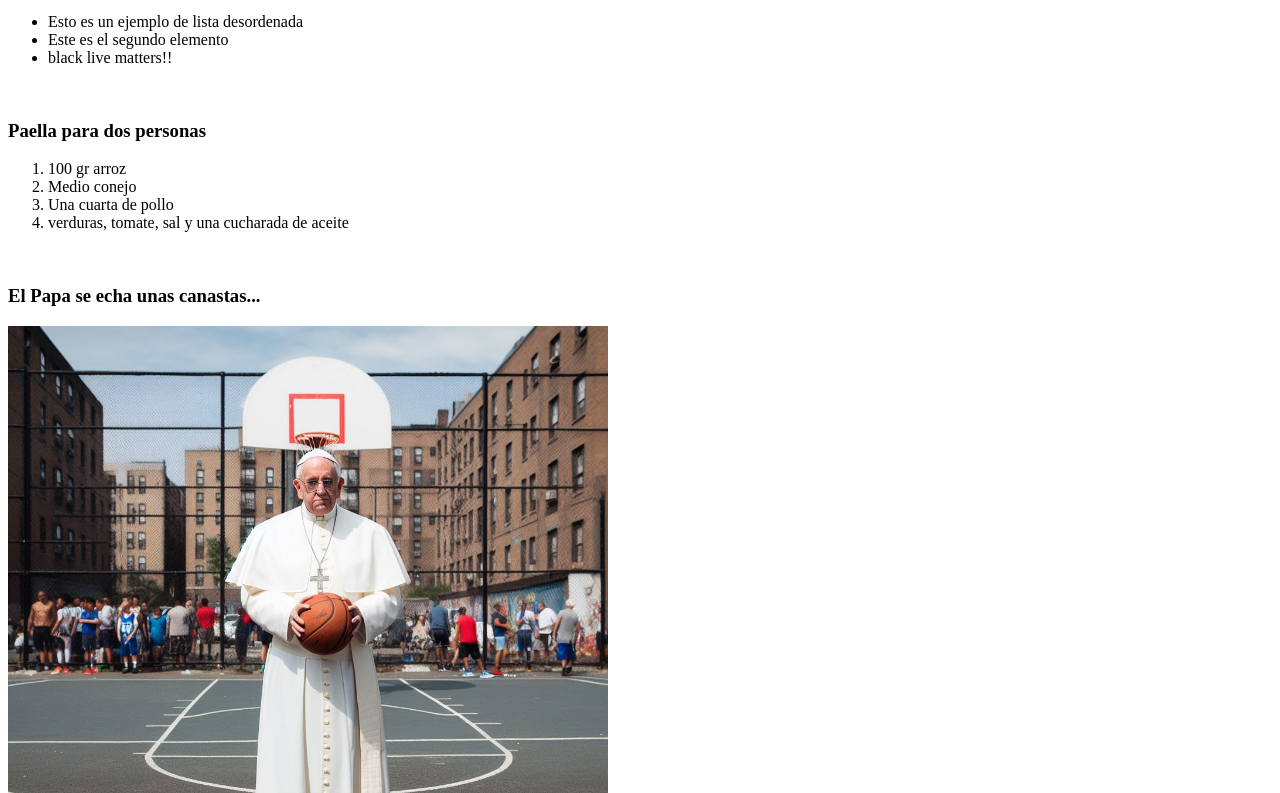
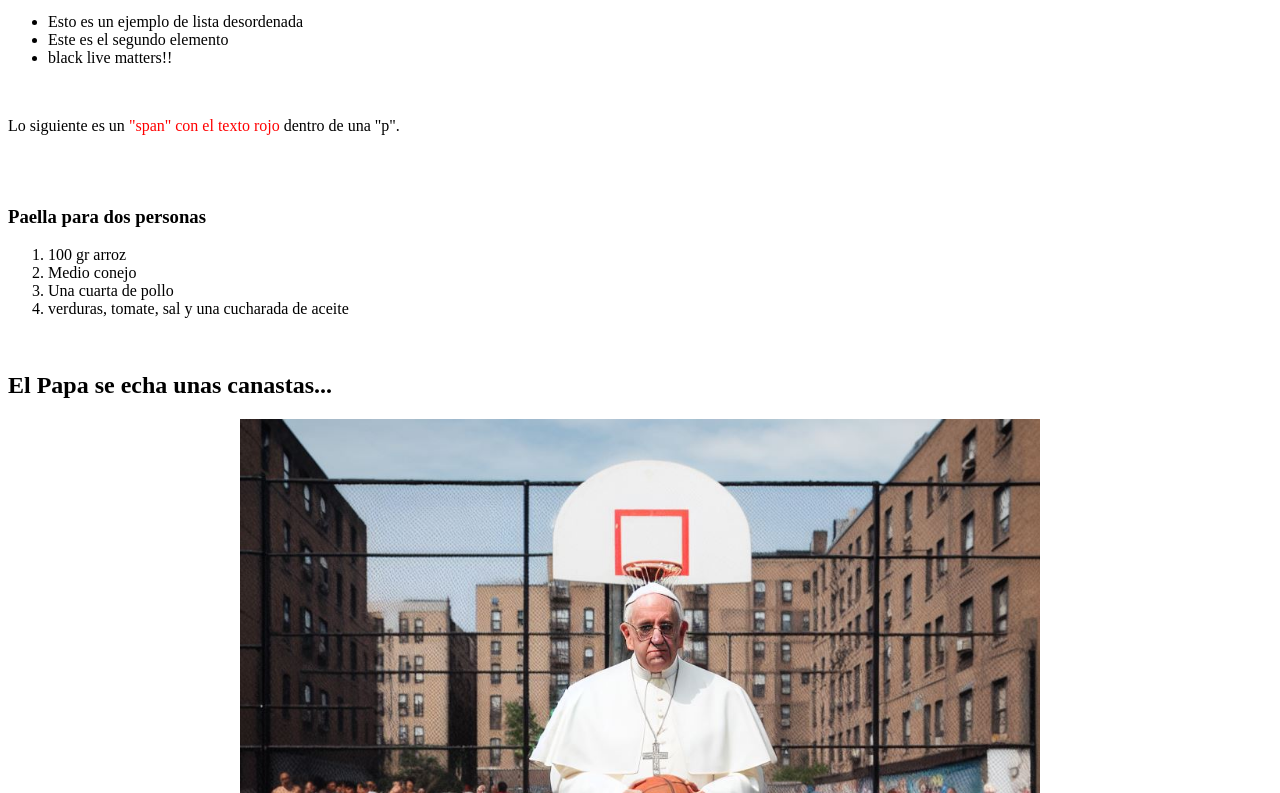
Before and after one commit to SergiAsins/primerHTML, a plain HTML site: page index.html in a window 1280 px wide. Shown: the part 227-1020 px from the top of the page. Drawn offline with Linux system fonts and the light colour scheme.

Commit message:
feat: apply styles using span elements

```diff
--- a/index.html
+++ b/index.html
@@ -16,6 +16,11 @@
         }
         nav a:hover {
             text-decoration: underline;
+        }
+        /* Estilo para centrar la imagen */
+        img {
+        display: block;
+        margin: 0 auto;
         }
     </style>
 </head>
@@ -41,8 +46,11 @@
             <li> Este es el segundo elemento </li>
             <li> black live matters!! </li>
         </ul>
+    <br>
+        <p>Lo siguiente es un <span style="color: red;"> "span" con el texto  rojo</span> dentro de una "p".</p>
     </div>
 
+    <br>
     <br>
     <div>
         <h3>Paella para dos personas</h3>
@@ -56,8 +64,8 @@
 
     <br>
     <div>
-        <h3> El Papa se echa unas canastas...</h3>
-        <img src="elPapaBasket.jpg" alt="ElPapaLiPegaalBasket" height="600" width="600" />
+        <h2> El Papa se echa unas canastas...</h2>
+        <img src="elPapaBasket.jpg" alt="ElPapaLiPegaalBasket" height="800" width="800" />
     </div>
     <br>
     <section id="contacto">
```
